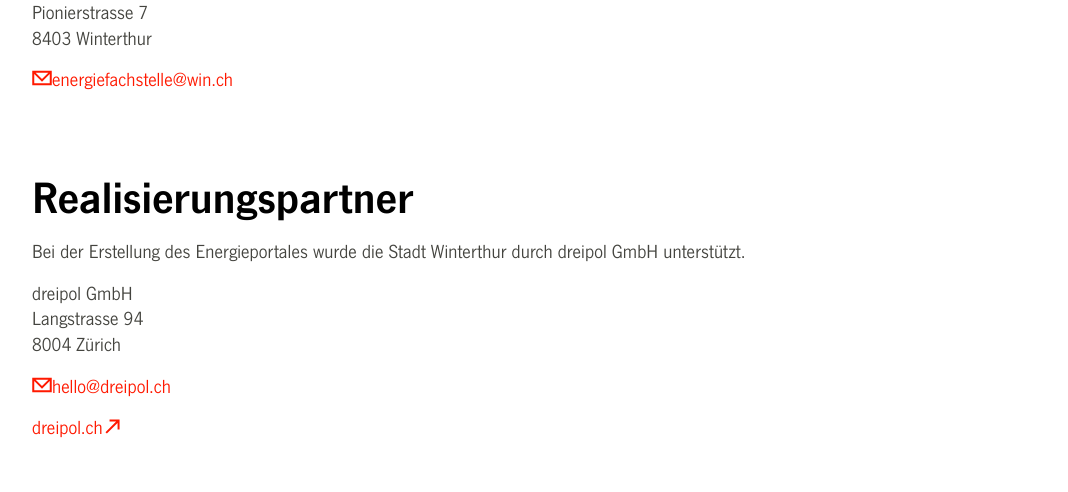
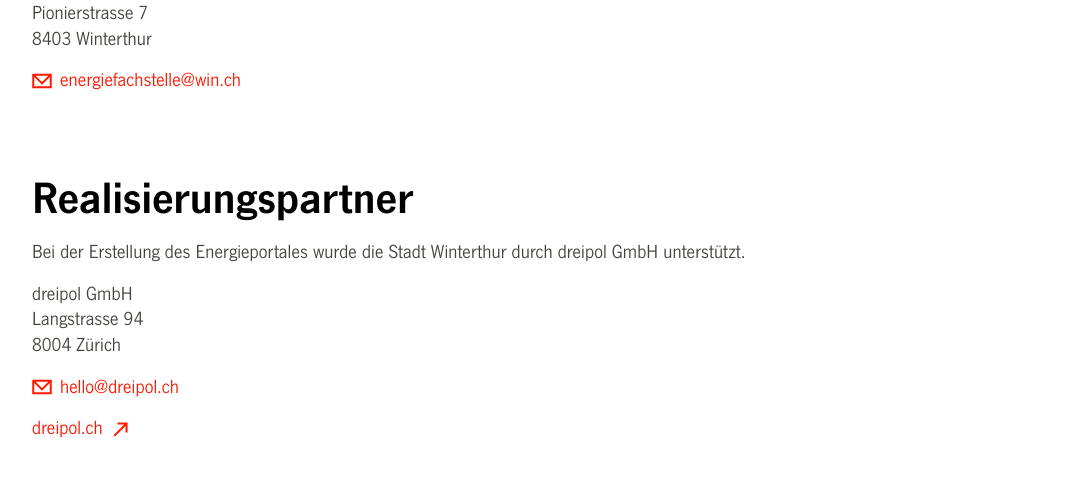
Before and after one commit to Geoinformation-Winterthur/energieportal-winterthur-main, a Next.js app: page /impressum in a window 1280 px wide. Shown: the part 791-1283 px from the top of the page, without its empty margins (48-1116 px from the left). Built offline with nearby package versions, Linux system fonts and the light colour scheme.

Commit message:
Fix links in impressum page

```diff
--- a/src/app/impressum/page.tsx
+++ b/src/app/impressum/page.tsx
@@ -19,7 +19,7 @@
             Pionierstrasse 7 <br />
             8403 Winterthur <br />
           </address>
-          <a href="mailto:energiefachstelle@win.ch"><Icon icon="mail" />energiefachstelle@win.ch</a>
+          <a href="mailto:energiefachstelle@win.ch" className="has-icon"><Icon icon="mail" />energiefachstelle@win.ch</a>
         </Section>
         <Section title="Realisierungspartner">
           <p>Bei der Erstellung des Energieportales wurde die Stadt Winterthur durch dreipol GmbH unterstützt.</p>
@@ -28,8 +28,8 @@
             Langstrasse 94 <br />
             8004 Zürich <br />
           </address>
-          <a href="mailto:hello@dreipol.ch"><Icon icon="mail" />hello@dreipol.ch</a>
-          <a href="https://www.dreipol.ch" target="_blank">dreipol.ch<Icon icon="link" /></a>
+          <a href="mailto:hello@dreipol.ch" className="has-icon"><Icon icon="mail" />hello@dreipol.ch</a>
+          <a href="https://www.dreipol.ch" className="has-icon" target="_blank">dreipol.ch<Icon icon="link" /></a>
         </Section>
         <Section title="Datenschutz">
           <p>Den Umgang mit der Erhebung, Verarbeitung und Löschung von Daten, sowie Ihrer Rechte betreffend dem Datenschutz können Sie aus der <a href="/pdf/Datenschutzerklaerung.pdf" target="_blank">Datenschutzerklärung</a> entnehmen.</p>
```
